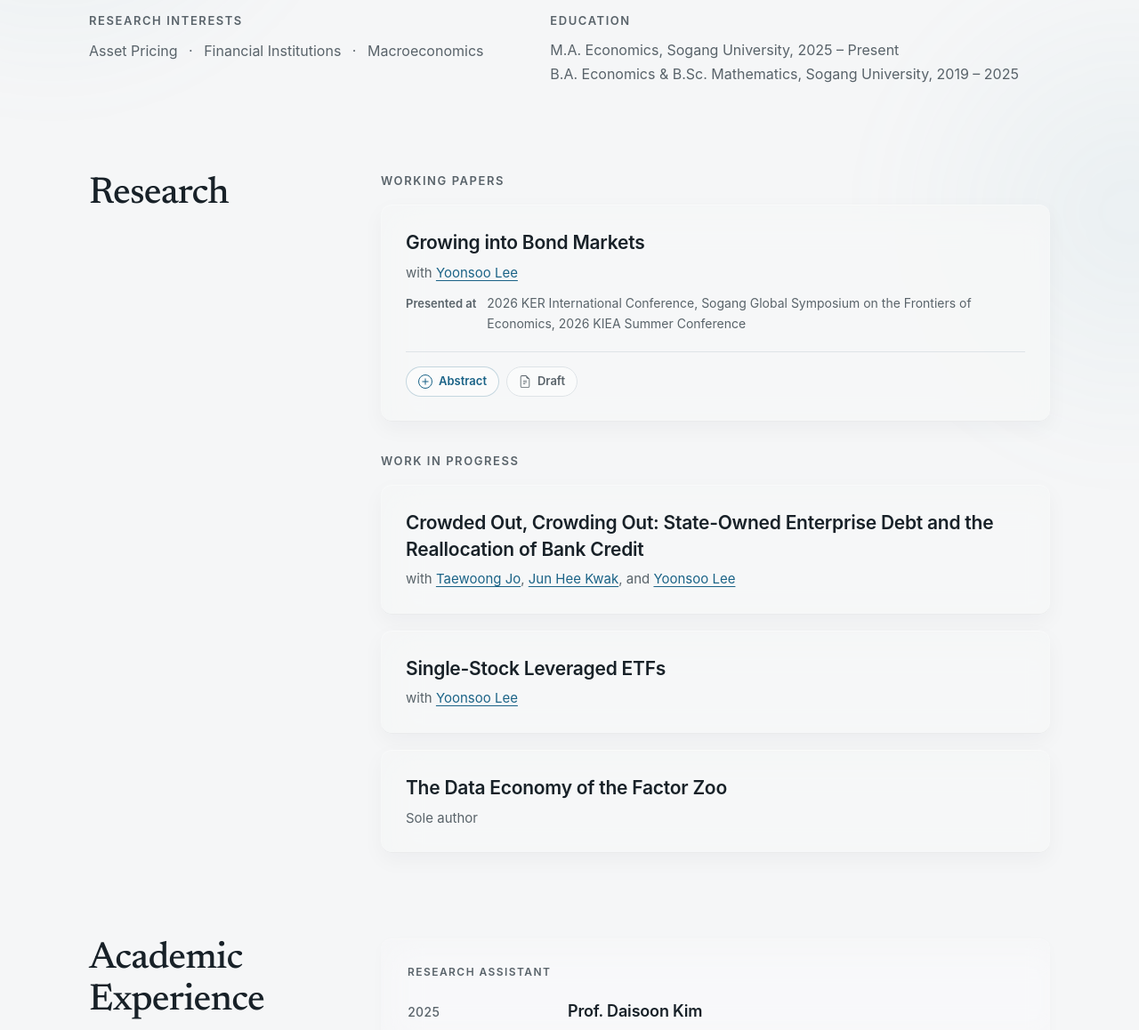
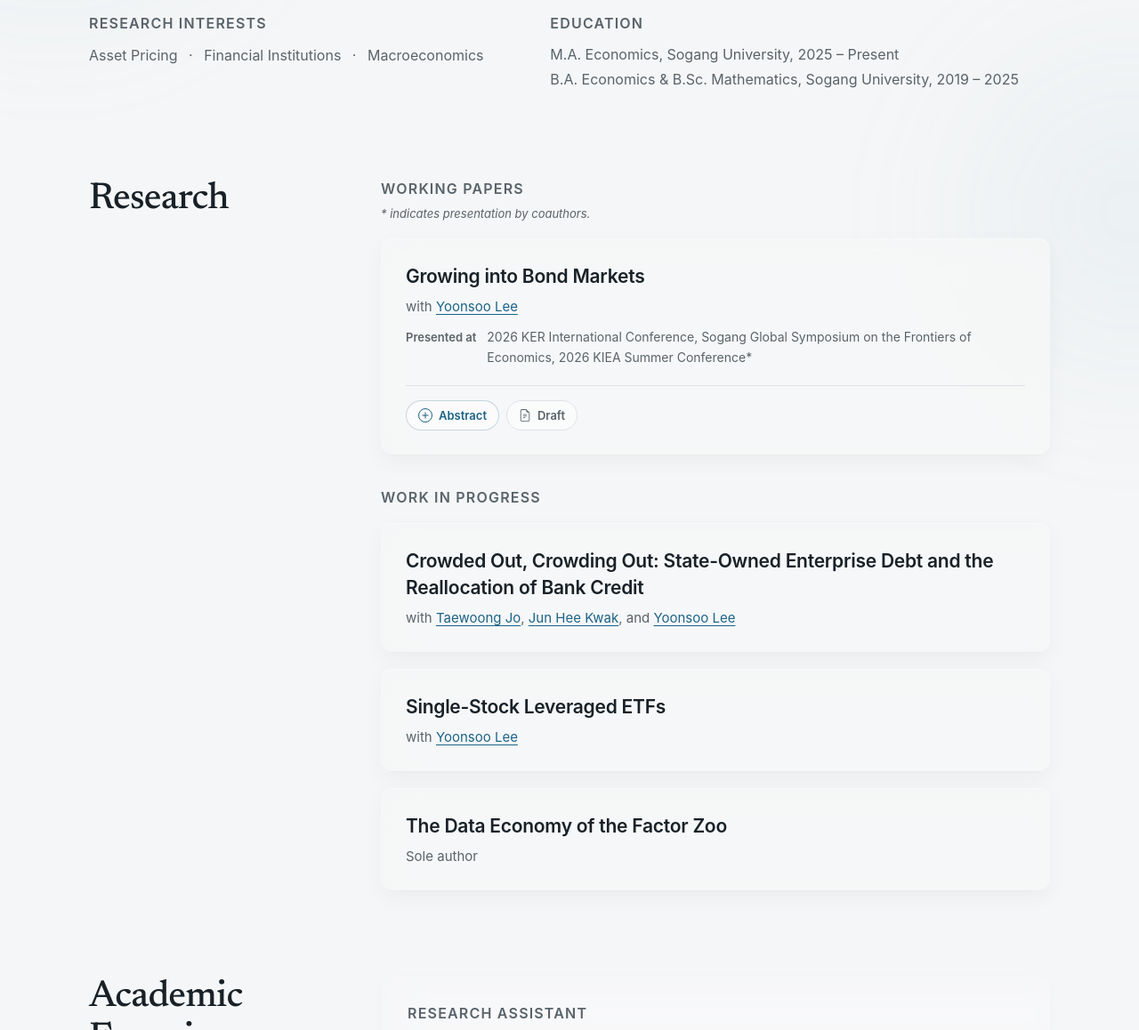
Before and after one commit to jeong-seho/jeong-seho.github.io, a Jekyll site: the page built from index.md, in a window 1280 px wide and 1400 px high, scrolled down 261 px, cut to the strip 242-1400 px from the top of the window. Shown: the whole strip at 89% size. Built offline with Jekyll 4.4.1, drawn with Linux system fonts in a browser that asks for light colours; some web fonts are replaced.

Commit message:
Design updates

```diff
--- a/assets/css/style.css
+++ b/assets/css/style.css
@@ -508,17 +508,22 @@ img {
     min-width: 0;
 }
 
+.block-title,
+.research-group-title,
+.experience-group-title {
+    color: var(--text-muted);
+    font-family: var(--font-sans);
+    font-size: 16px;
+    font-weight: 600;
+    line-height: 1.4;
+    letter-spacing: 0.075em;
+    text-transform: uppercase;
+}
+
 .block-title {
     margin: 0 0 12px;
     padding: 0;
     border: 0;
-    color: var(--text-muted);
-    font-family: var(--font-sans);
-    font-size: 13px;
-    font-weight: 600;
-    line-height: 1.3;
-    letter-spacing: 0.12em;
-    text-transform: uppercase;
 }
 
 .interest-list {
@@ -621,13 +626,23 @@ img {
 
 .research-group-title {
     margin: 0 0 18px;
+}
+
+.research-group-heading {
+    margin-bottom: 18px;
+}
+
+.research-group-heading .research-group-title {
+    margin-bottom: 7px;
+}
+
+.research-group-note {
+    margin: 0;
     color: var(--text-muted);
     font-family: var(--font-sans);
     font-size: 13px;
-    font-weight: 600;
-    line-height: 1.3;
-    letter-spacing: 0.12em;
-    text-transform: uppercase;
+    line-height: 1.55;
+    text-wrap: pretty;
 }
 
 .paper-list {
@@ -838,13 +853,6 @@ img {
 
 .experience-group-title {
     margin: 0 0 4px;
-    color: var(--text-muted);
-    font-family: var(--font-sans);
-    font-size: 12px;
-    font-weight: 600;
-    line-height: 1.3;
-    letter-spacing: 0.12em;
-    text-transform: uppercase;
 }
 
 .experience-list {
@@ -1005,8 +1013,10 @@ img {
         font-size: 19px;
     }
 
-    .block-title {
-        font-size: 12px;
+    .block-title,
+    .research-group-title,
+    .experience-group-title {
+        font-size: 14px;
     }
 
     .research-intro .section-title,
--- a/index.md
+++ b/index.md
@@ -66,7 +66,10 @@ permalink: /
     </div>
 
     <div class="research-content">
-        <h3 class="research-group-title">Working Papers</h3>
+        <div class="research-group-heading">
+            <h3 class="research-group-title">Working Papers</h3>
+            <p class="research-group-note"><em>* indicates presentation by coauthors.</em></p>
+        </div>
 
         <div class="paper-list">
             <article class="paper-card liquid-glass">
@@ -86,7 +89,7 @@ permalink: /
                     <!-- Replace with actual conference/seminar names and years; remove if not applicable. -->
                     <dl class="paper-presentations">
                         <dt>Presented at</dt>
-                        <dd>2026 KER International Conference, Sogang Global Symposium on the Frontiers of Economics, 2026 KIEA Summer Conference</dd>
+                        <dd>2026 KER International Conference, Sogang Global Symposium on the Frontiers of Economics, 2026 KIEA Summer Conference*</dd>
                     </dl>
 
                     <div class="paper-actions" role="group" aria-label="Project resources">
```
